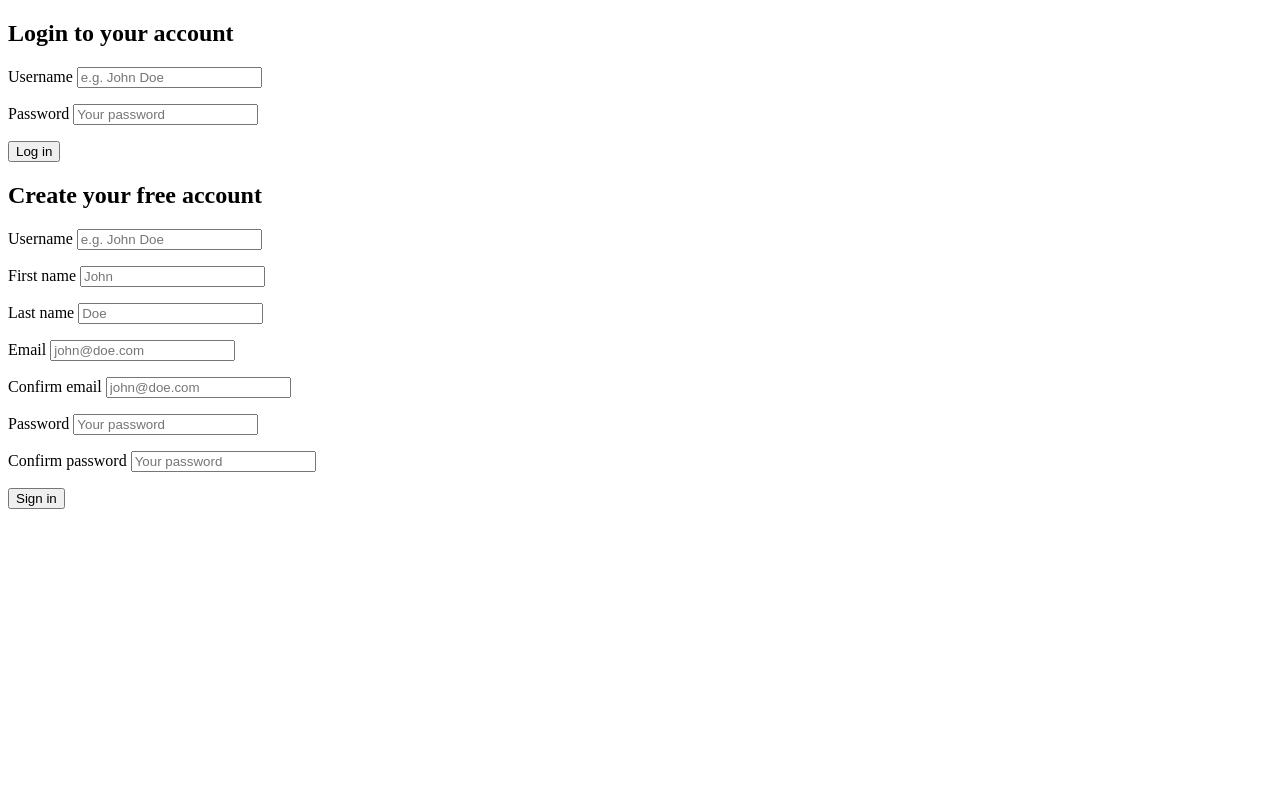
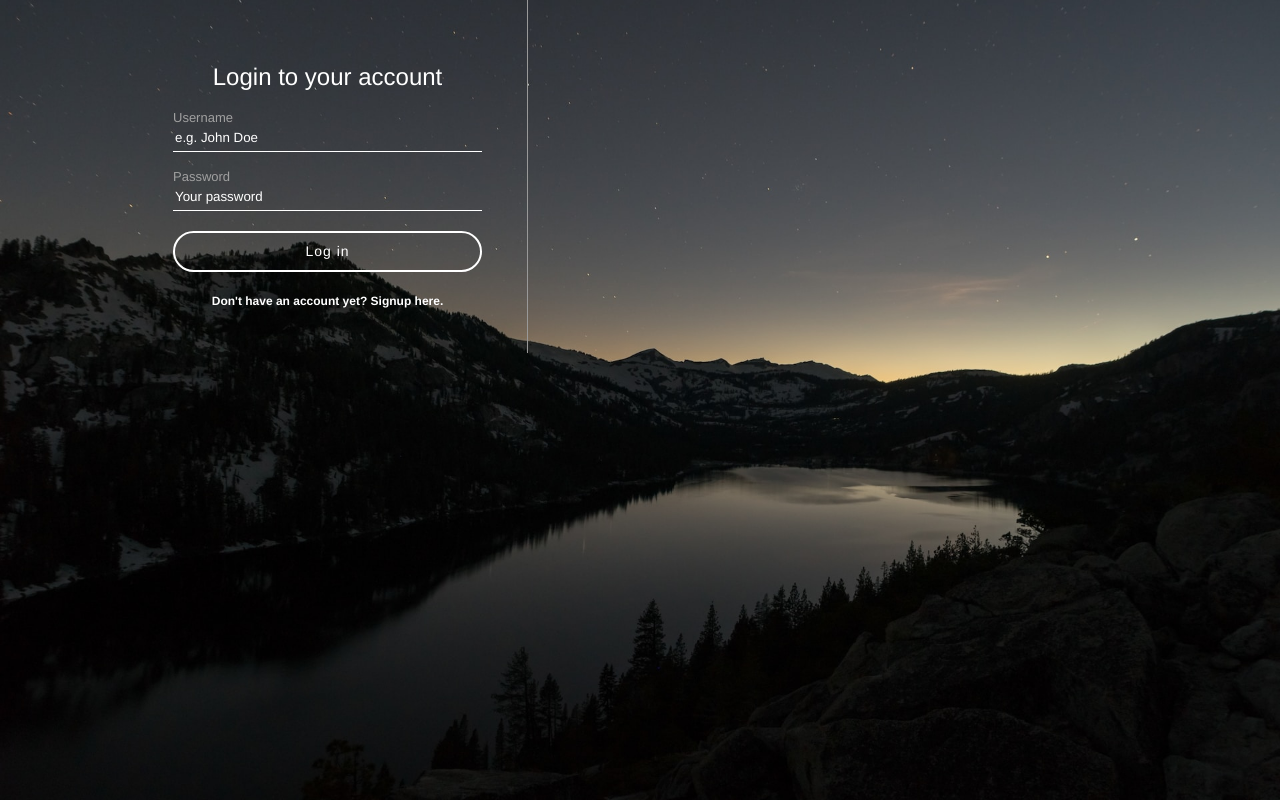
Before and after one commit to nikitahl/spotify-clone, a PHP site: page /register.php in a window 1280 px wide. Run offline with PHP 8.4, Linux system fonts and the light colour scheme.

Commit message:
Add login form styles

```diff
--- /dev/null
+++ b/assets/css/register.css
@@ -0,0 +1,109 @@
+html,
+body {
+  margin: 0;
+  padding: 0;
+  height: 100%;
+}
+
+#background {
+  background-color: #000;
+  background-image: url(../images/bg-image.jpg);
+  background-position: center;
+  background-size: cover;
+  display: table;
+  height: 100%;
+  width: 100%;
+}
+
+#loginContainer * {
+  font-family: Helvetica, Arial, sans-serif;
+  font-weight: normal;
+  line-height: 1em;
+  color: #fff;
+  box-sizing: border-box;
+}
+
+#loginContainer {
+  width: 80%;
+  margin: 0 auto;
+  position: relative;
+  max-width: 1024px;
+}
+
+#inputContainer {
+  width: 400px;
+  padding: 45px;
+  float: left;
+  border-right: 1px solid #999;
+}
+
+#inputContainer h2 {
+  text-align: center;
+}
+
+#inputContainer input[type="text"],
+#inputContainer input[type="email"],
+#inputContainer input[type="password"] {
+  display: block;
+  background-color: transparent;
+  border: 0;
+  border-bottom: 1px solid #fff;
+  height: 27px;
+  line-height: 27px;
+  width: 100%;
+}
+
+#inputContainer label {
+  color: #a0a0a0;
+  margin-top: 15px;
+  font-size: 13px;
+}
+
+#inputContainer button {
+  background-color: transparent;
+  border: 2px solid #fff;
+  border-radius: 250px;
+  color: #fff;
+  display: block;
+  font-size: 14px;
+  letter-spacing: 1px;
+  margin: 20px auto;
+  height: 41px;
+  width: 100%;
+  cursor: pointer;
+}
+
+#hasAccountAccess {
+  text-align: center;
+}
+
+#hasAccountAccess span {
+  font-weight: bold;
+  font-size: 12px;
+}
+
+#registerForm,
+#loginForm {
+  display: none;
+}
+
+::-webkit-input-placeholder { /* WebKit, Blink, Edge */
+  color: #fff;
+}
+:-moz-placeholder { /* Mozilla Firefox 4 to 18 */
+ color: #fff;
+ opacity: 1;
+}
+::-moz-placeholder { /* Mozilla Firefox 19+ */
+ color: #fff;
+ opacity: 1;
+}
+:-ms-input-placeholder { /* Internet Explorer 10-11 */
+ color: #fff;
+}
+::-ms-input-placeholder { /* Microsoft Edge */
+ color: #fff;
+}
+::placeholder { /* Most modern browsers support this now. */
+ color: #fff;
+}
--- /dev/null
+++ b/assets/js/register.js
@@ -0,0 +1,13 @@
+$(document).ready(function() {
+
+  $("#hideLogin").click(function() {
+    $("#loginForm").hide();
+    $("#registerForm").show();
+  });
+
+  $("#hideRegister").click(function() {
+    $("#loginForm").show();
+    $("#registerForm").hide();
+  });
+
+});
--- a/register.php
+++ b/register.php
@@ -22,8 +22,32 @@
     <meta charset="UTF-8">
     <meta name="viewport" content="width=device-width, initial-scale=1.0">
     <title>Register page!</title>
+
+    <link rel="stylesheet" href="assets/css/register.css">
+    <script src="https://code.jquery.com/jquery-3.7.1.min.js"></script>
   </head>
   <body>
+
+    <?php
+    if (isset($_POST['registerButton'])) {
+      echo '<script>
+              $(document).ready(function() {
+                $("#loginForm").hide();
+                $("#registerForm").show();
+              });
+            </script>';
+    } else {
+      echo '<script>
+              $(document).ready(function() {
+                $("#loginForm").show();
+                $("#registerForm").hide();
+              });
+            </script>';
+    }
+    ?>
+
+    <div id="background">
+      <div id="loginContainer">
         <div id="inputContainer">
           <!-- action is what page we're going to send the data to (in this case the current page) -->
           <form action="register.php" method="POST" id="loginForm">
@@ -38,6 +62,9 @@
               <input id="loginPassword" name="loginPassword" type="password" placeholder="Your password" required>
             </p>
             <button type="submit" name="loginButton">Log in</button>
+            <div id="hasAccountAccess">
+              <span id="hideLogin">Don't have an account yet? Signup here.</span>
+            </div>
           </form>
 
           <form action="register.php" method="POST" id="registerForm">
@@ -85,7 +112,15 @@
               <input id="password2" name="password2" type="password" placeholder="Your password" required>
             </p>
             <button type="submit" name="registerButton">Sign in</button>
+            <div id="hasAccountAccess">
+              <span id="hideRegister">Already have an account? Log in here.</span>
+            </div>
           </form>
         </div>
+      </div>
+    </div>
+
+    <script src="assets/js/register.js"></script>
+
   </body>
 </html>
```
Also changed, not shown: assets/images/bg-image.jpg (added). Lines whose indentation alone changed are shown as unchanged.
